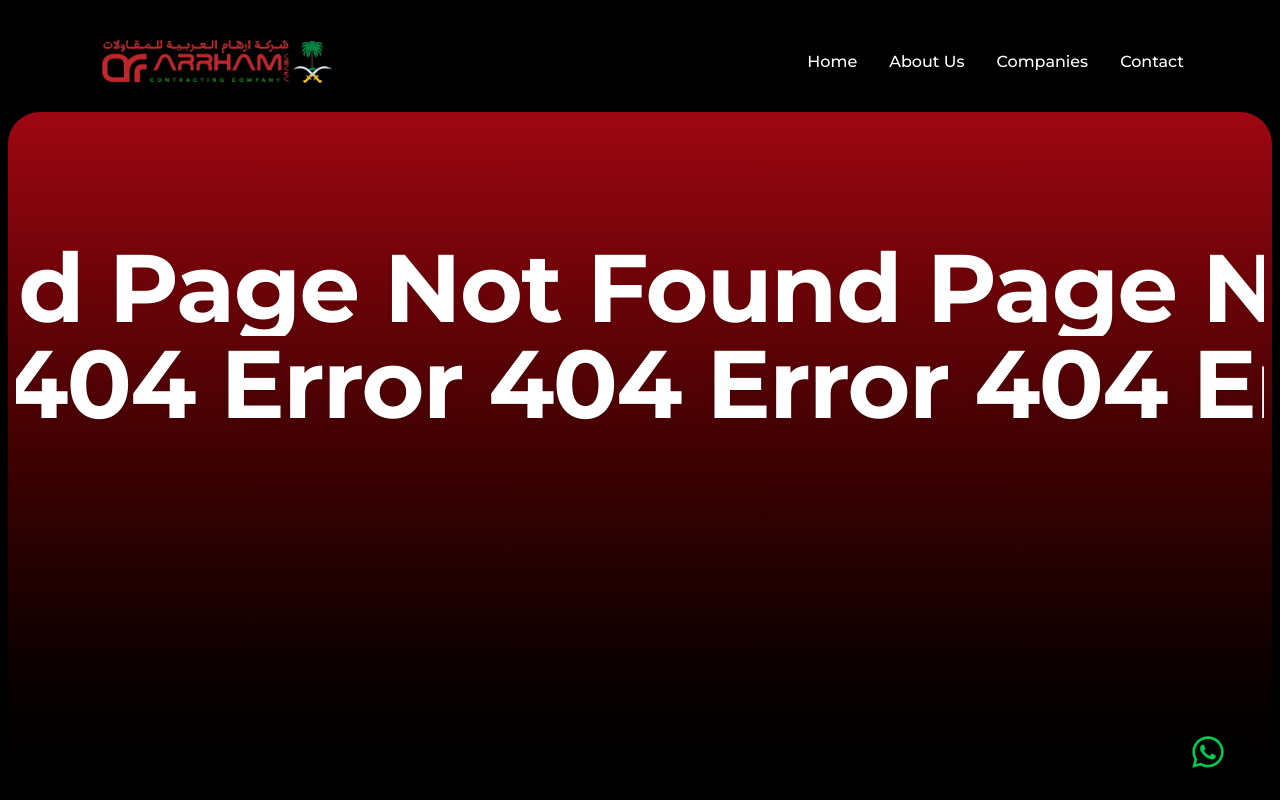
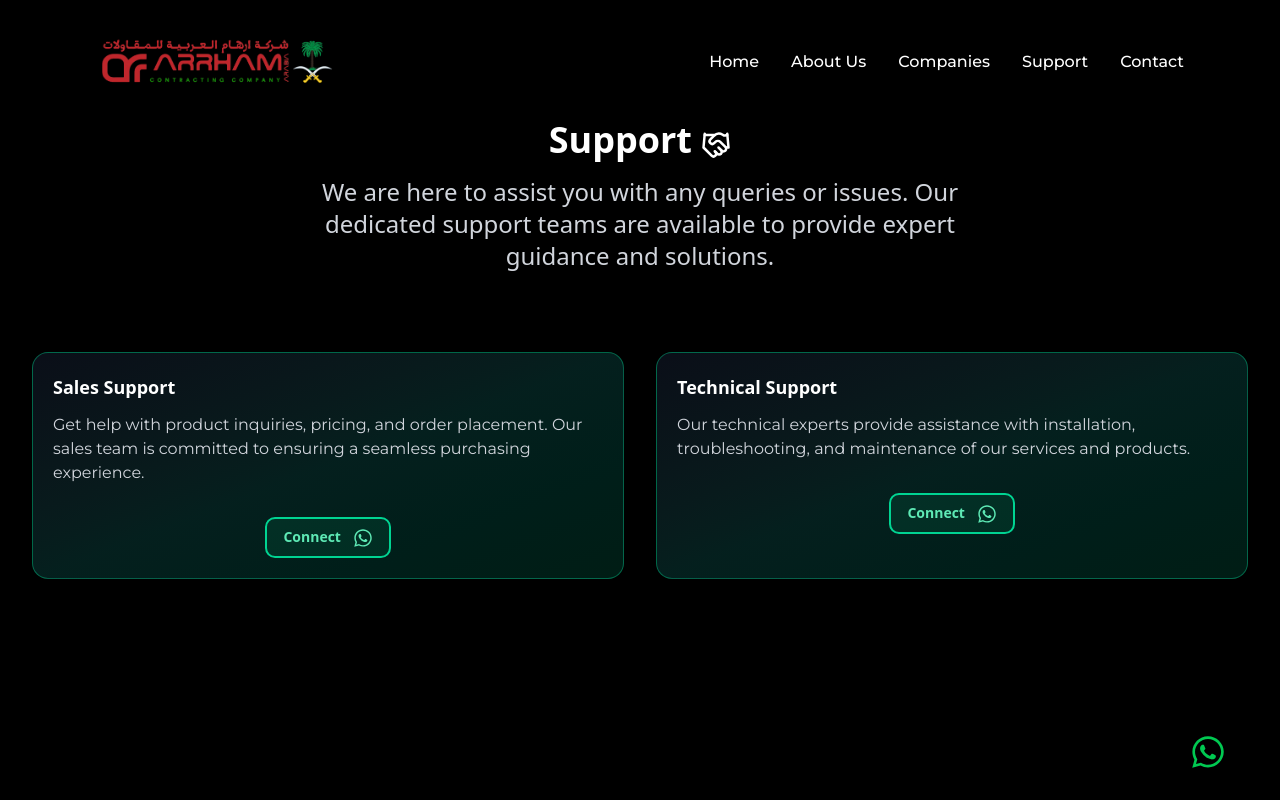
Before and after one commit to vevofiks/arrham-group, a Next.js app: page /support in a window 1280 px wide. Before the commit this address had no page. Shown: the top 800 px of the page. Built offline with nearby package versions, Linux system fonts and the light colour scheme.

Commit message:
feat: added support page

```diff
--- a/src/app/data/index.js
+++ b/src/app/data/index.js
@@ -4,6 +4,7 @@ const navLinks = [
     { name: "Home", href: "home", path: "/" },
     { name: "About Us", href: "about", path: "/" },
     { name: "Companies", href: "company", path: "/" },
+    {name:"Support", href: "support", path: "/" },
     // {
     //     name: "Services",
     //     href: "services",
--- /dev/null
+++ b/src/app/support/components/Support.jsx
@@ -0,0 +1,73 @@
+import React from 'react';
+import { supportData } from '../data';
+import { Montserrat as MontserratFont } from "next/font/google";
+import { Handshake } from 'lucide-react';
+import { FaWhatsapp } from "react-icons/fa";
+
+const montserrat = MontserratFont({
+  subsets: ["latin"],
+  variable: "--font-montserrat",
+});
+
+function Support() {
+  return (
+    <div className="min-h-screen text-white pt-20">
+      <div className="container mx-auto py-10 px-4 md:px-6 lg:px-8">
+        <h1 className="text-3xl md:text-4xl font-bold text-center mb-4 text-white">
+
+          {supportData.title} <Handshake className='inline mt-1' size={30} />
+
+        </h1>
+        <p className={`text-center text-gray-300 mb-10 max-w-2xl mx-auto text-2xl ${montserrat}`}>
+          {supportData.description}
+        </p>
+      </div>
+
+      <div className="container mx-auto px-4 md:px-6 lg:px-8 md:mb-8 sm:mb-8">
+        <div className="grid grid-cols-1 sm:grid-cols-2 gap-6 md:gap-8 sm:gap-8">
+          {supportData.sections.map((section, index) => {
+            const phoneNumber = section.contact.phone.replace(/\D/g, ''); // Remove non-digits
+            const message = encodeURIComponent(`Hello, I need assistance with ${section.title.toLowerCase()}. Can you help me?`);
+            const whatsappUrl = `https://wa.me/${phoneNumber}?text=${message}`;
+            return (
+
+              <div
+                key={index}
+                className="relative rounded-2xl border border-emerald-400/40
+                  bg-gradient-to-br from-gray-900/60 via-teal-900/40 to-emerald-800/30
+                  backdrop-blur-md shadow-lg shadow-black/20
+                  p-5 hover:shadow-emerald-900/30 hover:border-emerald-400/60
+                  transition-all duration-300"
+                style={{
+                  animationDelay: `${index * 150}ms`,
+                }}
+              >
+                <h3 className="text-white font-semibold text-lg group-hover:text-emerald-300 transition-colors mb-3">
+                  {section.title}
+                </h3>
+
+                <p className={`text-gray-300 mb-4 ${montserrat.className}`} >{section.description}</p>
+                <div className='flex justify-center items-center' >
+
+                  <a
+                      href={whatsappUrl}
+                      target="_blank"
+                      rel="noopener noreferrer"
+                      className="mt-4 inline-block rounded-lg border-2 border-emerald-400 bg-emerald-500/10
+                        px-4 py-2 text-sm font-semibold text-emerald-300 cursor-pointer
+                        hover:bg-emerald-400/20 hover:text-white hover:border-emerald-300
+                        transition-colors duration-200"
+                    >
+                      Connect <FaWhatsapp className='inline ml-2' size={20} />
+                    </a>
+                </div>
+              </div>
+            )
+          })}
+        </div>
+      </div>
+    </div>
+  );
+}
+
+export default Support;
--- /dev/null
+++ b/src/app/support/data/index.js
@@ -0,0 +1,33 @@
+export const supportData = {
+  "title": "Support",
+  "description": "We are here to assist you with any queries or issues. Our dedicated support teams are available to provide expert guidance and solutions.",
+  "sections": [
+    {
+      "type": "salesSupport",
+      "title": "Sales Support",
+      "description": "Get help with product inquiries, pricing, and order placement. Our sales team is committed to ensuring a seamless purchasing experience.",
+      "contact": {
+        "email": "sales@arrhamgroup.com",
+        "phone": "+966-13-123-4567",
+        "hours": "Monday - Friday, 9:00 AM - 6:00 PM (IST)",
+        "availability": "Available 24/7 for urgent inquiries"
+      }
+    },
+    {
+      "type": "technicalSupport",
+      "title": "Technical Support",
+      "description": "Our technical experts provide assistance with installation, troubleshooting, and maintenance of our services and products.",
+      "contact": {
+        "email": "techsupport@arrhamgroup.com",
+        "phone": "+966-13-123-4568",
+        "hours": "Monday - Friday, 8:00 AM - 5:00 PM (IST)",
+        "availability": "24/7 emergency support available"
+      }
+    }
+  ],
+  "meta": {
+    "title": "Arrham Group - Support",
+    "description": "Get sales and technical support from Arrham Group. Contact us for assistance with inquiries, troubleshooting, and more.",
+    "keywords": "Arrham Group support, sales support, technical support, contact us"
+  }
+}
--- /dev/null
+++ b/src/app/support/page.js
@@ -0,0 +1,11 @@
+import React from 'react'
+import Support from './components/support'
+function page() {
+  return (
+    <div>
+      <Support/>
+    </div>
+  )
+}
+
+export default page
```
Also changed, not shown: src/app/index.js (line endings or trailing spaces).
